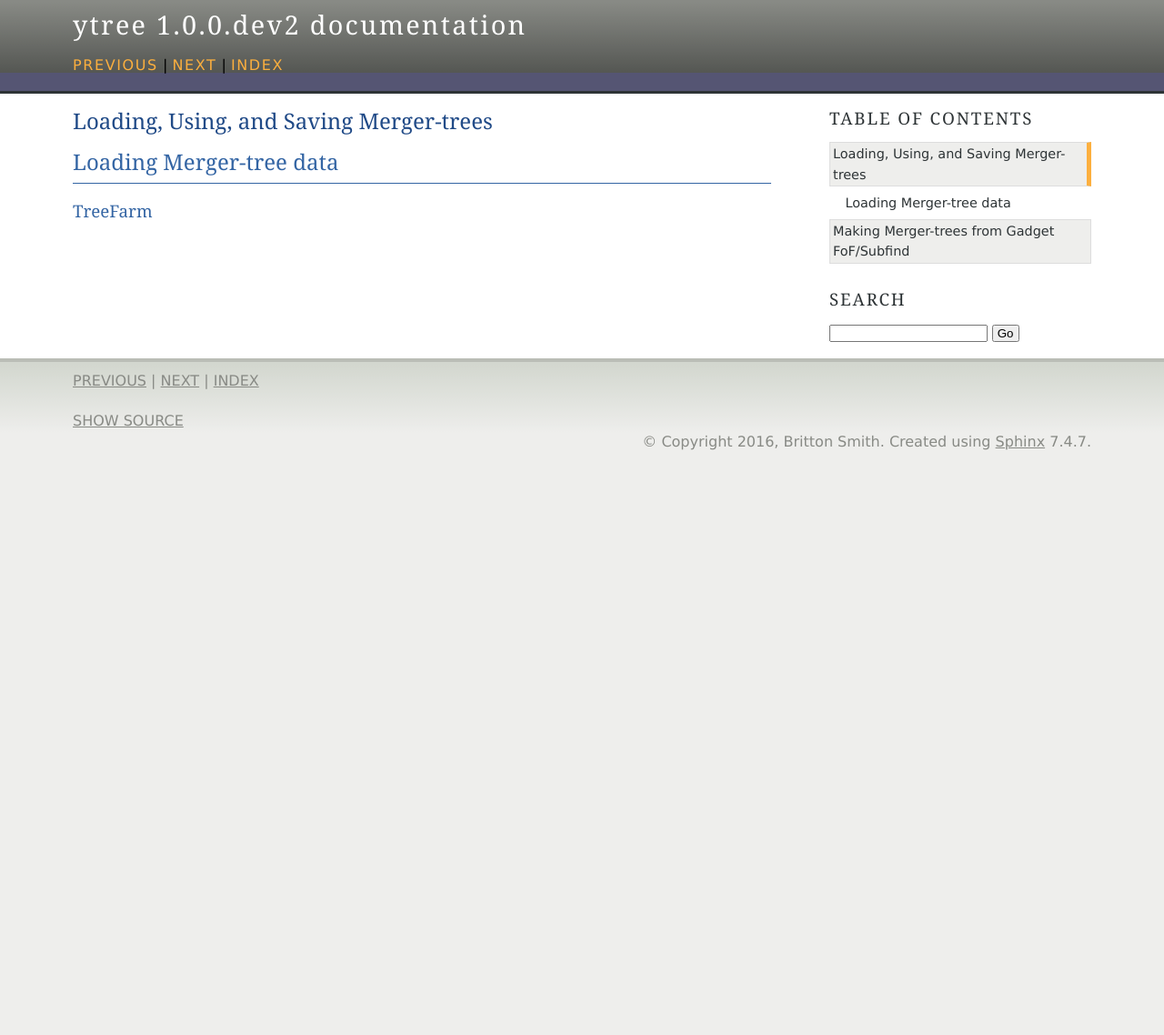
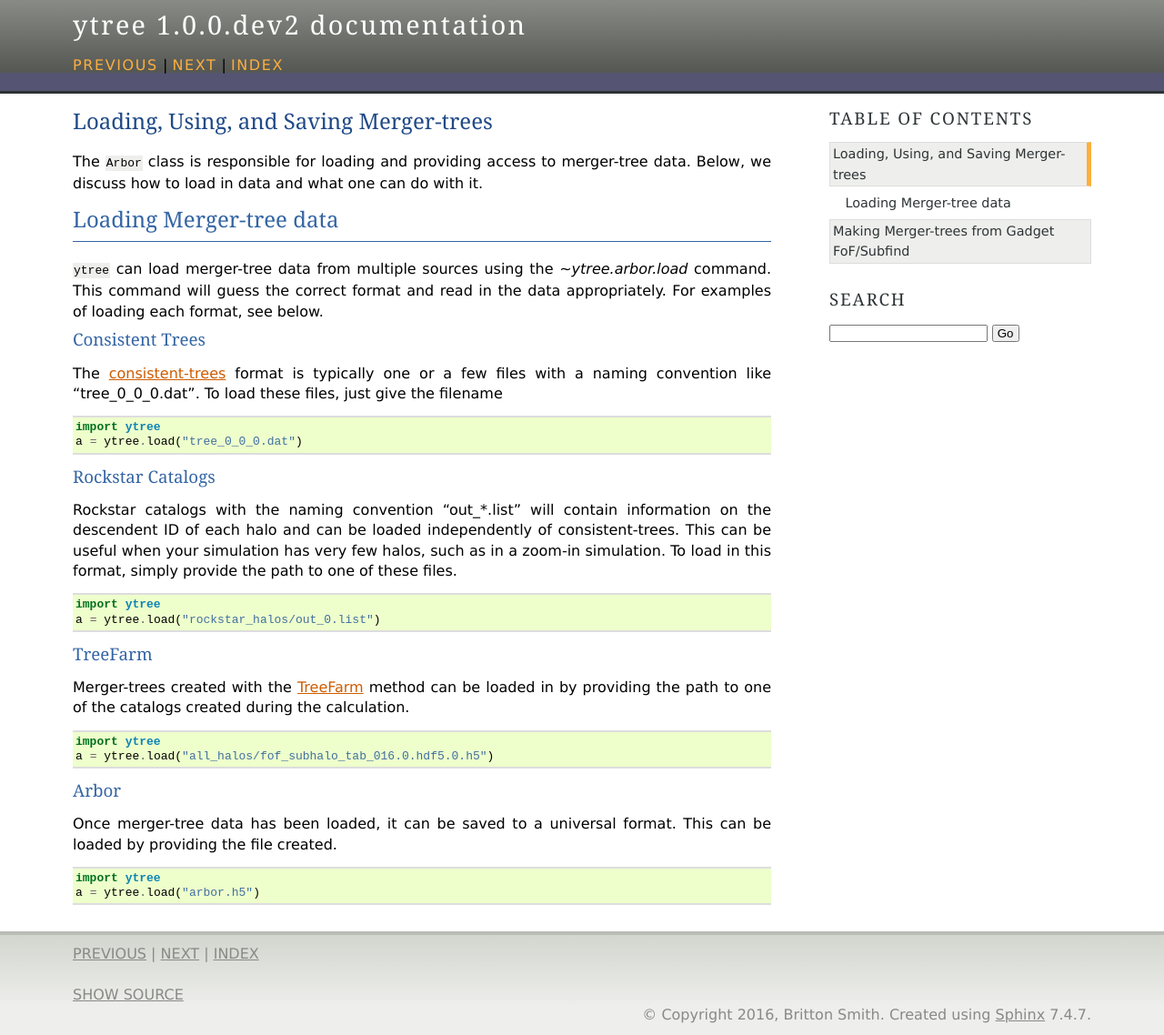
Before and after one commit to ytree-project/ytree, a Sphinx documentation site: the page built from doc/source/Arbor.rst, in a window 1280 px wide. Shown: the whole page at 91% size. Built offline with Sphinx 7.4.7, drawn with Linux system fonts in a browser that asks for light colours; before the commit the page ends 900 px from its top, so only the background shows below that.

Commit message:
Adding docs on loading trees.

```diff
--- a/doc/source/Arbor.rst
+++ b/doc/source/Arbor.rst
@@ -3,10 +3,65 @@
 Loading, Using, and Saving Merger-trees
 =======================================
 
+The ``Arbor`` class is responsible for loading and providing access
+to merger-tree data.  Below, we discuss how to load in data and what
+one can do with it.
+
 Loading Merger-tree data
 ------------------------
+
+``ytree`` can load merger-tree data from multiple sources using
+the `~ytree.arbor.load` command.  This command will guess the correct
+format and read in the data appropriately.  For examples of loading
+each format, see below.
+
+Consistent Trees
+^^^^^^^^^^^^^^^^
+
+The `consistent-trees <https://bitbucket.org/pbehroozi/consistent-trees>`_
+format is typically one or a few files with a naming convention like
+"tree_0_0_0.dat".  To load these files, just give the filename
+
+.. code-block:: python
+
+   import ytree
+   a = ytree.load("tree_0_0_0.dat")
+
+Rockstar Catalogs
+^^^^^^^^^^^^^^^^^
+
+Rockstar catalogs with the naming convention "out_*.list" will contain
+information on the descendent ID of each halo and can be loaded
+independently of consistent-trees.  This can be useful when your
+simulation has very few halos, such as in a zoom-in simulation.  To
+load in this format, simply provide the path to one of these files.
+
+.. code-block:: python
+
+   import ytree
+   a = ytree.load("rockstar_halos/out_0.list")
 
 .. _load-treefarm:
 
 TreeFarm
 ^^^^^^^^
+
+Merger-trees created with the :ref:`TreeFarm <treefarm>` method can
+be loaded in by providing the path to one of the catalogs created
+during the calculation.
+
+.. code-block:: python
+
+   import ytree
+   a = ytree.load("all_halos/fof_subhalo_tab_016.0.hdf5.0.h5")
+
+Arbor
+^^^^^
+
+Once merger-tree data has been loaded, it can be saved to a
+universal format.  This can be loaded by providing the file created.
+
+.. code-block:: python
+
+   import ytree
+   a = ytree.load("arbor.h5")
```
